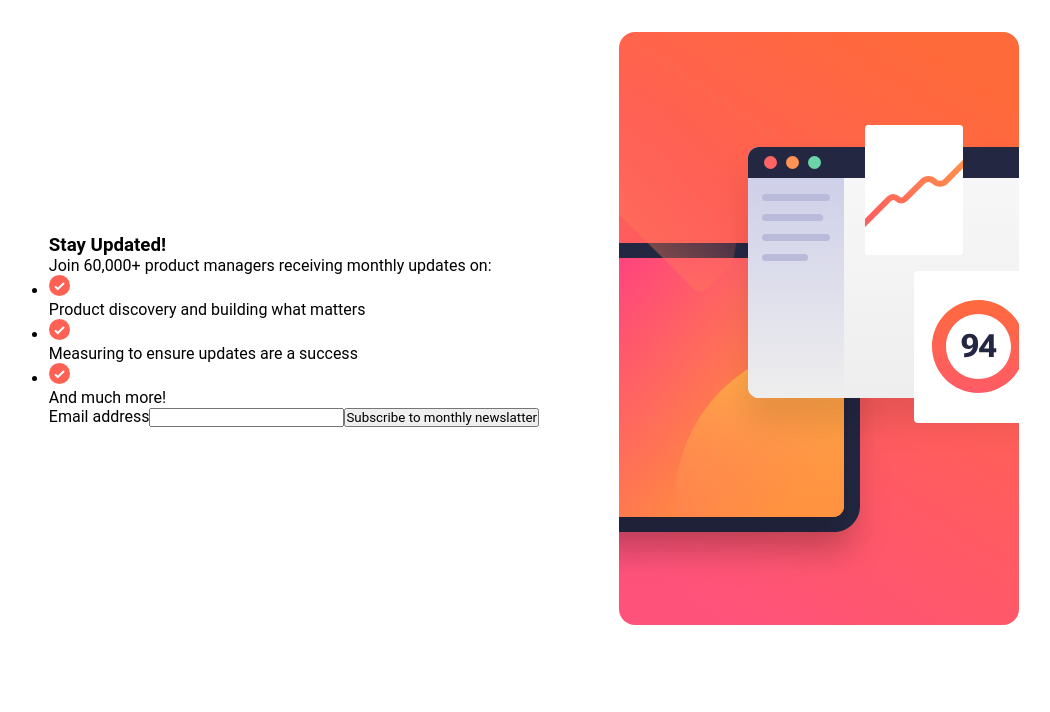
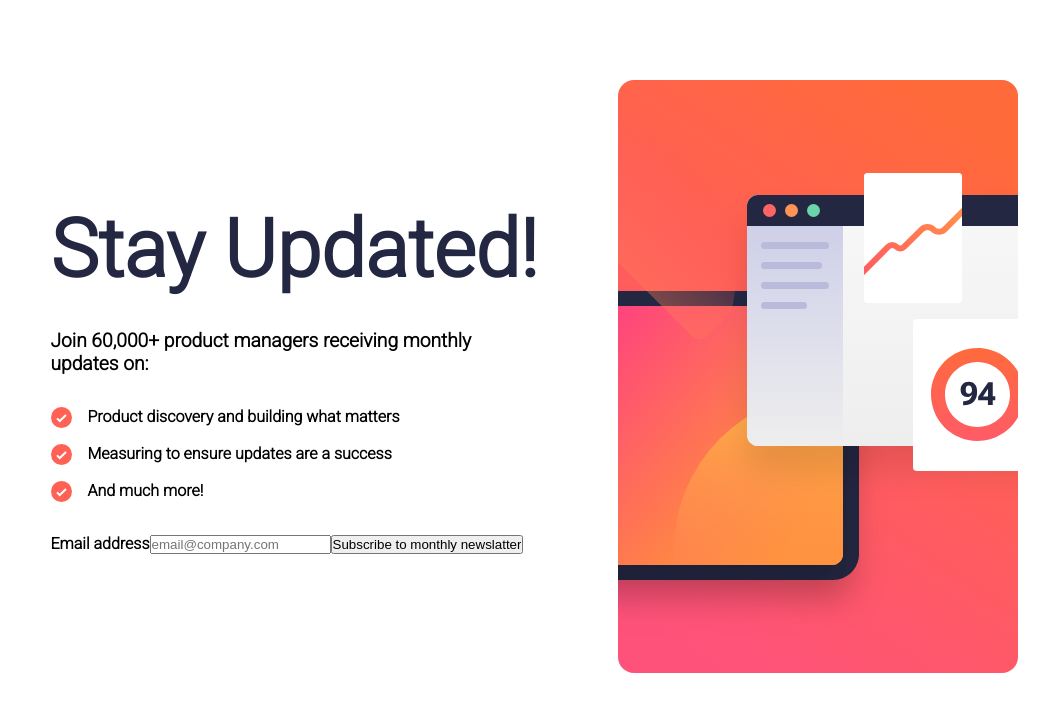
Before and after one commit to rSaydelleS/newslatter, a Next.js app: page / in a window 1280 px wide. Shown: the top 712 px of the page, without its empty margins (106-1156 px from the left). Built offline with nearby package versions, Linux system fonts and the light colour scheme.

Commit message:
adding the styles to to page.js

```diff
--- a/src/app/globals.css
+++ b/src/app/globals.css
@@ -2,7 +2,6 @@
   padding: 0;
   margin: 0;
   box-sizing: border-box;
-  font-family: "Roboto", sans-serif;
 }
 
 
@@ -10,6 +9,45 @@
   display: flex;
   justify-content: center;
   align-items: center;
-  padding: 2rem;
+  margin: 5rem;
   gap: 5rem;
 }
+
+.firtsText {
+  display: block;
+  font-weight: bold;
+}
+
+.firtsText h1 {
+  font-size: 5rem;
+  padding-bottom: 2rem;
+  color: hsl(234, 29%, 20%);
+}
+
+.firtsText p {
+  font-size: 1.2rem;
+  text-align: justify;
+}
+
+
+.list {
+  padding-top: 2rem;
+  padding-bottom: 2rem;
+}
+
+.list ul {
+  display: flex;
+  flex-direction: column;
+  list-style: none;
+  gap: 1rem;
+
+  font-weight: bold;
+  font-size: 1rem;
+}
+
+.list ul li {
+  display: flex;
+  align-items: flex-start;
+  gap: 1rem;
+  flex-direction: row;
+}
--- a/src/app/layout.js
+++ b/src/app/layout.js
@@ -1,7 +1,7 @@
-import { Inter } from "next/font/google";
+import { Roboto } from "next/font/google";
 import "./globals.css";
 
-const inter = Inter({ subsets: ["latin"] });
+const roboto = Roboto({ subsets: ["latin"], weight: '300' });
 
 export const metadata = {
   title: "Create Next App",
@@ -11,7 +11,7 @@ export const metadata = {
 export default function RootLayout({ children }) {
   return (
     <html lang="en">
-      <body className={inter.className}>{children}</body>
+      <body className={roboto.className}>{children}</body>
     </html>
   );
 }
--- a/src/app/page.js
+++ b/src/app/page.js
@@ -7,11 +7,11 @@ export default function Home() {
   return (
     <main className="main">
         <section>
-          <article>
+          <div className="firtsText">
             <h1>Stay Updated!</h1>
-            <p>Join 60,000+ product managers receiving monthly updates on:</p>
-          </article>
-          <acrticle>
+            <p>Join 60,000+ product managers receiving monthly<br/> updates on:</p>
+          </div>
+          <div className="list">
             <ul>
               <li>
                 <Image src={iconList} alt="iconlist"/>
@@ -26,7 +26,7 @@ export default function Home() {
                 <p>And much more!</p>
               </li>
             </ul>
-          </acrticle>
+          </div>
           <section>
             <Form/>
           </section>
--- a/src/components/Form/form.js
+++ b/src/components/Form/form.js
@@ -1,20 +1,28 @@
-"use client";
+'use client';
 
 import { useForm } from "react-hook-form";
+import "./styles.css"
 
 export default function Form() {
-  const { register, handleSubmit } = useForm();
+  const { register, handleSubmit, formState:{errors}, reset } = useForm({
+    defaultValues:{
+      Email:''
+    },
+    mode: 'onChange'
+  });
 
   const onSubmit = (data) => {
 
-    console.log(data);
+    reset();
   }
   return (
     <>
-      <form onSubmit={handleSubmit(onSubmit)}>
+      <form className="form" onSubmit={handleSubmit(onSubmit)}>
         <label htmlFor="Email"> Email address</label>
-        <input name="" {...register("Email", { required: true })} />
-
+        {errors.Email && <label>Valid email required</label>}
+        <input {...register("Email", { required: true })}
+        placeholder="email@company.com"
+        />
       <input type="submit" value="Subscribe to monthly newslatter"/>
       </form>
     </>
--- /dev/null
+++ b/src/components/Form/styles.css
@@ -0,0 +1,3 @@
+.form {
+    font-weight: bold;
+}
```
